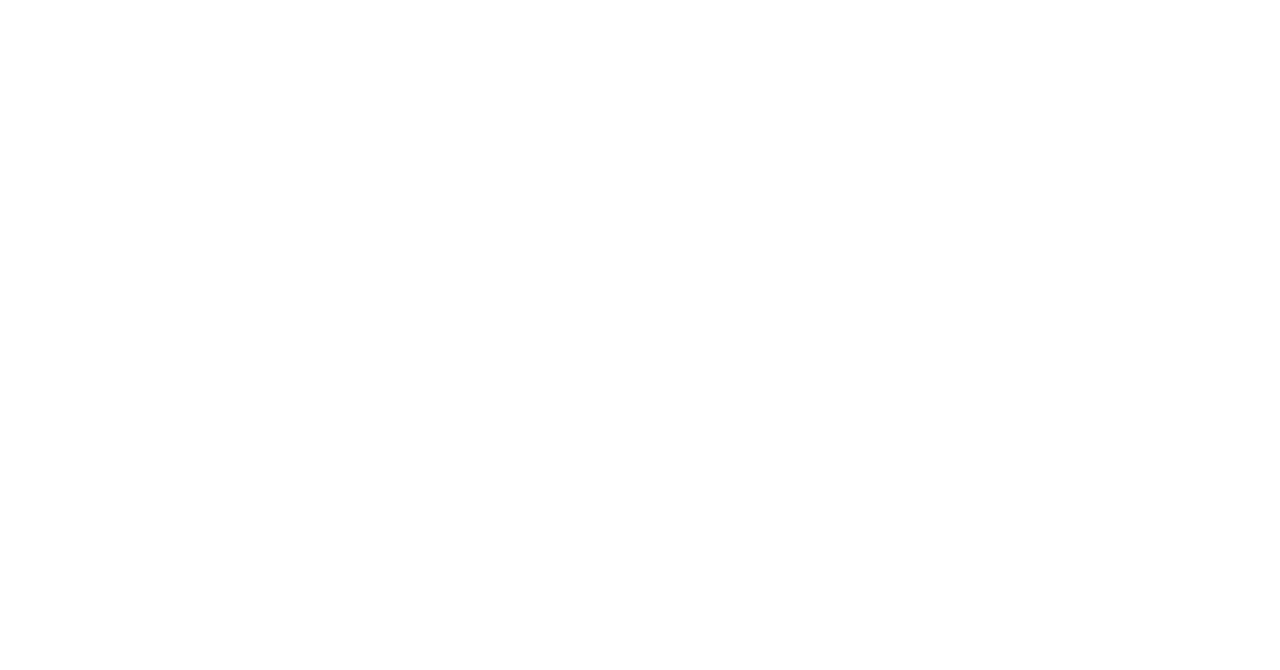
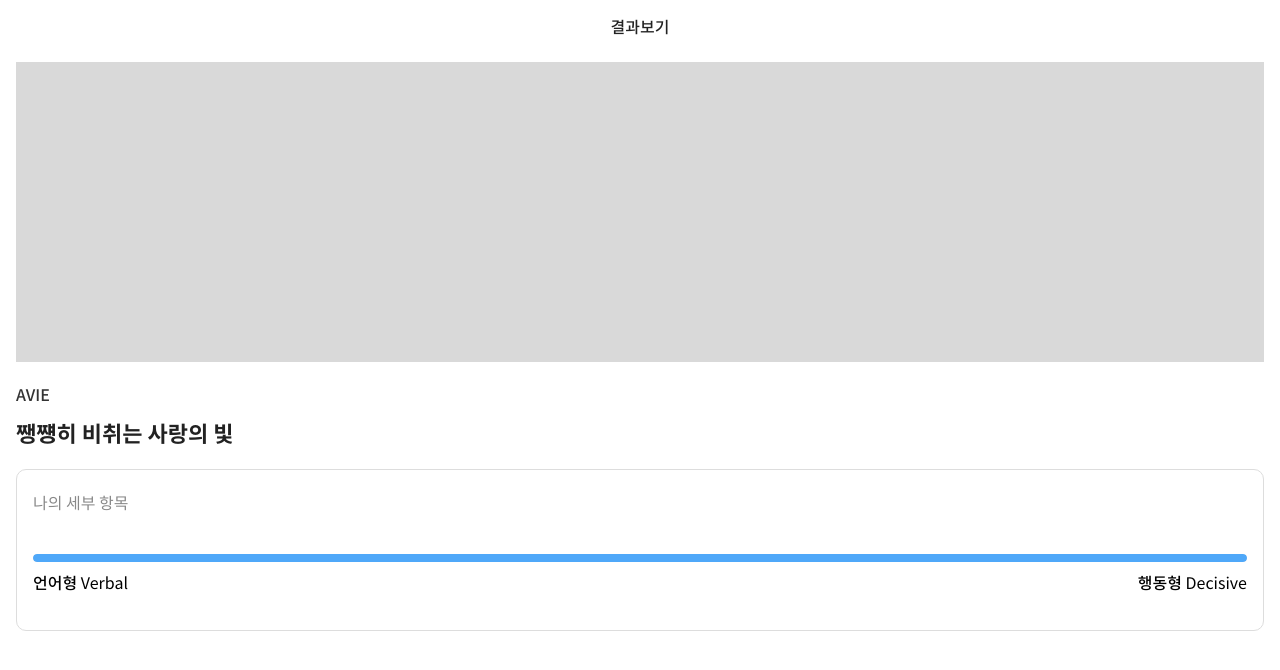
Before and after one commit to leafdesk/srapp-event, a Next.js app: page /mbti/result in a window 1280 px wide. Shown: the top 670 px of the page. Built offline with nearby package versions, Linux system fonts and the light colour scheme.

Commit message:
:construction: [WIP] MBTI 계산 로직 작성 중 (#1)

```diff
--- a/src/app/mbti/result/page.tsx
+++ b/src/app/mbti/result/page.tsx
@@ -1,7 +1,99 @@
 'use client'
 
+import React from 'react'
+
+const Field = ({ labelLeft, labelRight, score, color }: any) => {
+  const parseLabel = (label: string) => {
+    const [kr, en] = label.split(' ') // 공백을 기준으로 한국어와 영어 분리
+    return { kr, en }
+  }
+
+  const { kr: krLeft, en: enLeft } = parseLabel(labelLeft)
+  const { kr: krRight, en: enRight } = parseLabel(labelRight)
+
+  return (
+    <div className="grid items-center mb-4">
+      {/* 상태 바 */}
+      <div className="w-full h-2 bg-gray-200 rounded-full overflow-hidden mb-2">
+        <div
+          className="h-2 rounded-full"
+          style={{ width: `${score}%`, backgroundColor: color }}
+        />
+      </div>
+
+      {/* 라벨 */}
+      <div className="flex items-center justify-between">
+        <div>
+          <span className="font-medium">{krLeft}</span>{' '}
+          <span className="font-normal">{enLeft}</span>
+        </div>
+        <div>
+          <span className="font-medium">{krRight}</span>{' '}
+          <span className="font-normal">{enRight}</span>
+        </div>
+      </div>
+    </div>
+  )
+}
+
 const ResultPage = () => {
-  return <></>
+  return (
+    <>
+      {/* 페이지 헤더 */}
+      <h3 className="h-[52px] flex items-center justify-center font-medium text-base text-[#222] mb-2.5">
+        결과보기
+      </h3>
+
+      {/* Emoji */}
+      <div className="px-4">
+        <div className="bg-[#D9D9D9] w-full h-[300px]" />
+      </div>
+
+      {/* MBTI 타입 */}
+      <strong className="block w-full px-4 mt-5 mb-2.5 text-[#333] font-medium text-base">
+        AVIE
+      </strong>
+
+      {/* MBTI 타입 제목 */}
+      <h3 className="block w-full px-4 text-[#222] font-semibold text-[22px] mb-5">
+        쨍쩅히 비취는 사랑의 빛
+      </h3>
+
+      {/* 나의 세부 항목 */}
+      <div className="px-4">
+        <div className="w-full rounded-[10px] px-4 py-5 border border-[#DDD]">
+          <h2 className="font-normal text-base text-[#888] mb-10">
+            나의 세부 항목
+          </h2>
+
+          <Field
+            labelLeft="언어형 Verbal"
+            labelRight="행동형 Decisive"
+            color="#4fa8f9"
+          />
+        </div>
+      </div>
+    </>
+  )
 }
 
 export default ResultPage
+
+// const label = [
+//   [
+//     { kr: '언어형', en: 'Verbal' },
+//     { kr: '행동형', en: 'Decisive' },
+//   ],
+//   [
+//     { kr: '적극형', en: 'Active' },
+//     { kr: '반응형', en: 'Reactive' },
+//   ],
+//   [
+//     { kr: '강렬형', en: 'Instense' },
+//     { kr: '담백형', en: 'Simple' },
+//   ],
+//   [
+//     { kr: '기억형', en: 'Retentive' },
+//     { kr: '미래형', en: 'Visionary' },
+//   ],
+// ]
--- /dev/null
+++ b/src/app/mbti/test/calculate.ts
@@ -0,0 +1,91 @@
+type QuestionScore = { [key: number]: number }
+
+type QuestionType = {
+  [key: number]: 'V' | 'D' | 'A' | 'R' | 'I' | 'S' | 'E' | 'O'
+}
+
+type TypeScores = { [key: string]: number }
+
+const questionTypes: QuestionType = {
+  1: 'A',
+  2: 'V',
+  3: 'I',
+  4: 'O',
+  5: 'D',
+  6: 'E',
+  7: 'O',
+  8: 'A',
+  9: 'I',
+  10: 'D',
+  11: 'A',
+  12: 'O',
+  13: 'S',
+  14: 'D',
+  15: 'I',
+  16: 'A',
+  17: 'V',
+  18: 'I',
+  19: 'A',
+  20: 'E',
+}
+
+export function calculateTypeScores(results: QuestionScore): TypeScores {
+  // 각 type의 점수 초기화
+  const scores: TypeScores = {
+    V: 0,
+    D: 0,
+    A: 0,
+    R: 0,
+    I: 0,
+    S: 0,
+    E: 0,
+    O: 0,
+  }
+
+  // 각 질문의 점수를 해당 type에 추가
+  for (const [questionId, score] of Object.entries(results)) {
+    const type = questionTypes[parseInt(questionId)]
+    if (type) {
+      scores[type] += score
+    }
+  }
+
+  // 각 type의 평균 계산
+  for (const type in scores) {
+    scores[type] = scores[type] / 5 // 20개의 질문에서 type별로 5개의 질문이 있으므로 5로 나눔
+  }
+
+  return scores
+}
+
+export function determineResult(scores: TypeScores): { [key: string]: string } {
+  const result: { [key: string]: string } = {}
+
+  // 쌍 별로 결과 도출
+  const pairs: [string, string][] = [
+    ['V', 'D'],
+    ['A', 'R'],
+    ['I', 'S'],
+    ['E', 'O'],
+  ]
+
+  pairs.forEach(([type1, type2]) => {
+    const score1 = scores[type1]
+    const score2 = scores[type2]
+
+    if (score1 > score2) {
+      result[type1 + '-' + type2] = type1
+    } else if (score2 > score1) {
+      result[type1 + '-' + type2] = type2
+    } else {
+      // 동점일 경우 우선순위 적용 (V, R, S, E 우선)
+      if (['V', 'R', 'S', 'E'].includes(type1)) {
+        result[type1 + '-' + type2] = type1
+      } else {
+        result[type1 + '-' + type2] = type2
+      }
+    }
+  })
+
+  return result
+}
--- a/src/app/mbti/test/mbti-question.tsx
+++ b/src/app/mbti/test/mbti-question.tsx
@@ -35,19 +35,19 @@ const MBTIQuestion = ({ question, onAnswerChange, id }: MBTIQuestionProps) => {
           <input
             type="radio"
             name={`response-${id}`}
-            value="1"
-            checked={selectedOption === 1}
+            value="5"
+            checked={selectedOption === 5}
             onChange={handleChange}
             className="hidden"
           />
           <div
             className={`w-[49px] h-[49px] rounded-full flex items-center justify-center ${
-              selectedOption === 1 ? 'bg-[#FF3296]' : 'border-2 border-gray-300'
+              selectedOption === 5 ? 'bg-[#FF3296]' : 'border-2 border-gray-300'
             }`}
           >
             <span
               className={`${
-                selectedOption === 1 ? 'text-white' : 'text-transparent'
+                selectedOption === 5 ? 'text-white' : 'text-transparent'
               } text-xs`}
             >
               <div className="w-[16px] h-[9px] bg-[url('/icons/mbti_check_1.svg')] bg-contain bg-no-repeat bg-center" />
@@ -63,19 +63,19 @@ const MBTIQuestion = ({ question, onAnswerChange, id }: MBTIQuestionProps) => {
           <input
             type="radio"
             name={`response-${id}`}
-            value="2"
-            checked={selectedOption === 2}
+            value="4"
+            checked={selectedOption === 4}
             onChange={handleChange}
             className="hidden"
           />
           <div
             className={`w-[35px] h-[35px] rounded-full flex items-center justify-center ${
-              selectedOption === 2 ? 'bg-[#FF3296]' : 'border-2 border-gray-300'
+              selectedOption === 4 ? 'bg-[#FF3296]' : 'border-2 border-gray-300'
             }`}
           >
             <span
               className={`${
-                selectedOption === 2 ? 'text-white' : 'text-transparent'
+                selectedOption === 4 ? 'text-white' : 'text-transparent'
               } text-xs`}
             >
               <div className="w-[12px] h-[7px] bg-[url('/icons/mbti_check_2.svg')] bg-contain bg-no-repeat bg-center" />
@@ -117,19 +117,19 @@ const MBTIQuestion = ({ question, onAnswerChange, id }: MBTIQuestionProps) => {
           <input
             type="radio"
             name={`response-${id}`}
-            value="4"
-            checked={selectedOption === 4}
+            value="2"
+            checked={selectedOption === 2}
             onChange={handleChange}
             className="hidden"
           />
           <div
             className={`w-[35px] h-[35px] rounded-full flex items-center justify-center ${
-              selectedOption === 4 ? 'bg-[#8732FF]' : 'border-2 border-gray-300'
+              selectedOption === 2 ? 'bg-[#8732FF]' : 'border-2 border-gray-300'
             }`}
           >
             <span
               className={`${
-                selectedOption === 4 ? 'text-white' : 'text-transparent'
+                selectedOption === 2 ? 'text-white' : 'text-transparent'
               } text-xs`}
             >
               <div className="w-[12px] h-[7px] bg-[url('/icons/mbti_check_2.svg')] bg-contain bg-no-repeat bg-center" />
@@ -143,19 +143,19 @@ const MBTIQuestion = ({ question, onAnswerChange, id }: MBTIQuestionProps) => {
           <input
             type="radio"
             name={`response-${id}`}
-            value="5"
-            checked={selectedOption === 5}
+            value="1"
+            checked={selectedOption === 1}
             onChange={handleChange}
             className="hidden"
           />
           <div
             className={`w-[49px] h-[49px] rounded-full flex items-center justify-center ${
-              selectedOption === 5 ? 'bg-[#8732FF]' : 'border-2 border-gray-300'
+              selectedOption === 1 ? 'bg-[#8732FF]' : 'border-2 border-gray-300'
             }`}
           >
             <span
               className={`${
-                selectedOption === 5 ? 'text-white' : 'text-transparent'
+                selectedOption === 1 ? 'text-white' : 'text-transparent'
               } text-xs`}
             >
               <div className="w-[16px] h-[9px] bg-[url('/icons/mbti_check_1.svg')] bg-contain bg-no-repeat bg-center" />
--- a/src/app/mbti/test/page.tsx
+++ b/src/app/mbti/test/page.tsx
@@ -7,11 +7,12 @@ import { mbtiQuestions } from './questions'
 import { useRouter } from 'next/navigation'
 import ProgressBar from '@/components/progress-bar'
 import { useCallback, useState } from 'react'
+import { calculateTypeScores, determineResult } from './calculate'
 
 const MBTITestPage = () => {
   const router = useRouter()
 
-  const [answers, setAnswers] = useState<{ [key: number]: number | null }>({})
+  const [answers, setAnswers] = useState<{ [key: number]: number }>({})
   const [isModalOpen, setIsModalOpen] = useState(false)
   const totalQuestions = mbtiQuestions.length
   const rate =
@@ -28,6 +29,14 @@ const MBTITestPage = () => {
       setIsModalOpen(true)
     } else {
       console.log(JSON.stringify(answers))
+
+      const scores = calculateTypeScores(answers)
+      const finalResult = determineResult(scores)
+
+      console.log('Scores:', scores)
+      console.log('Final Result:', finalResult)
+
+      return
       router.push('/mbti/result')
     }
   }, [answers, rate, router])
```
